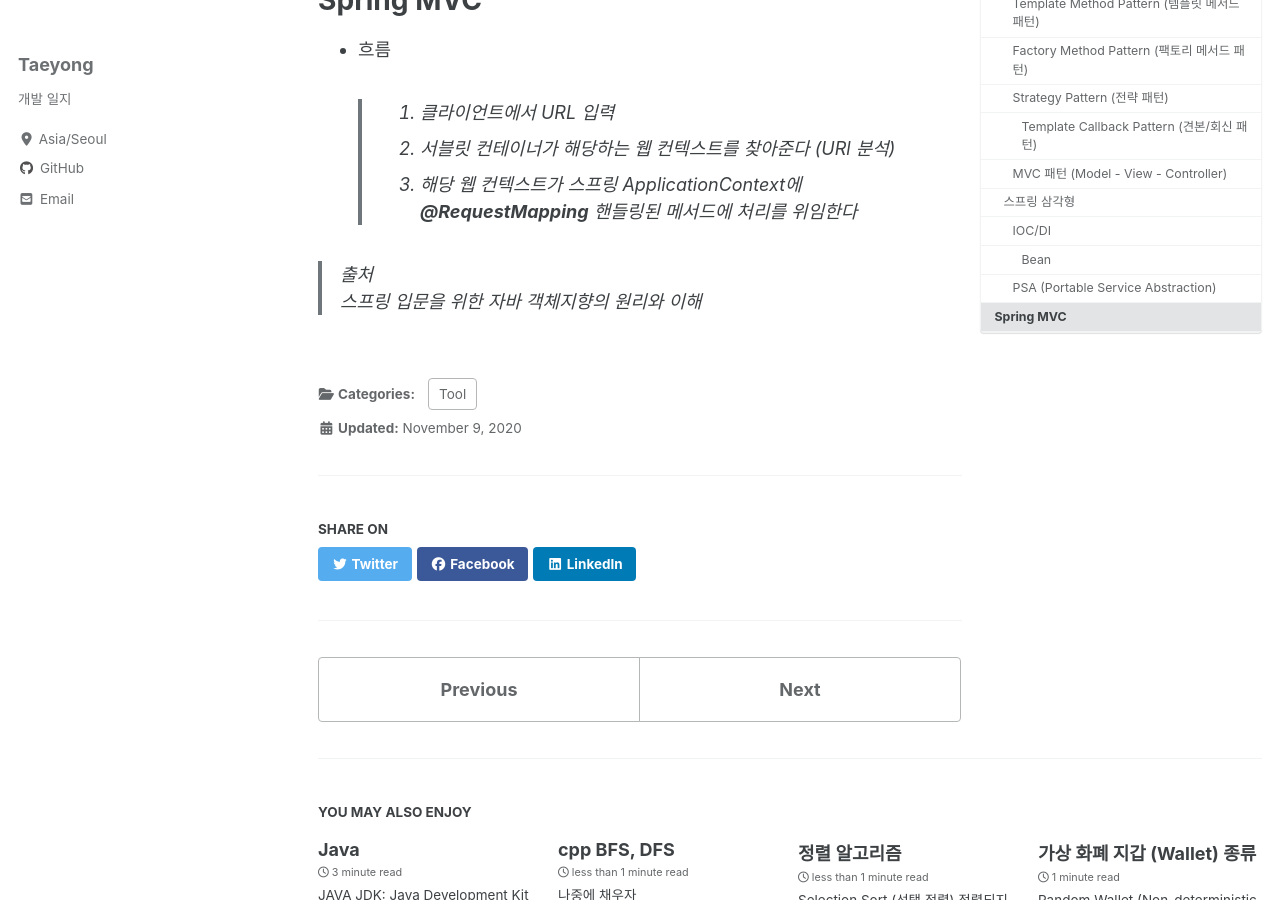
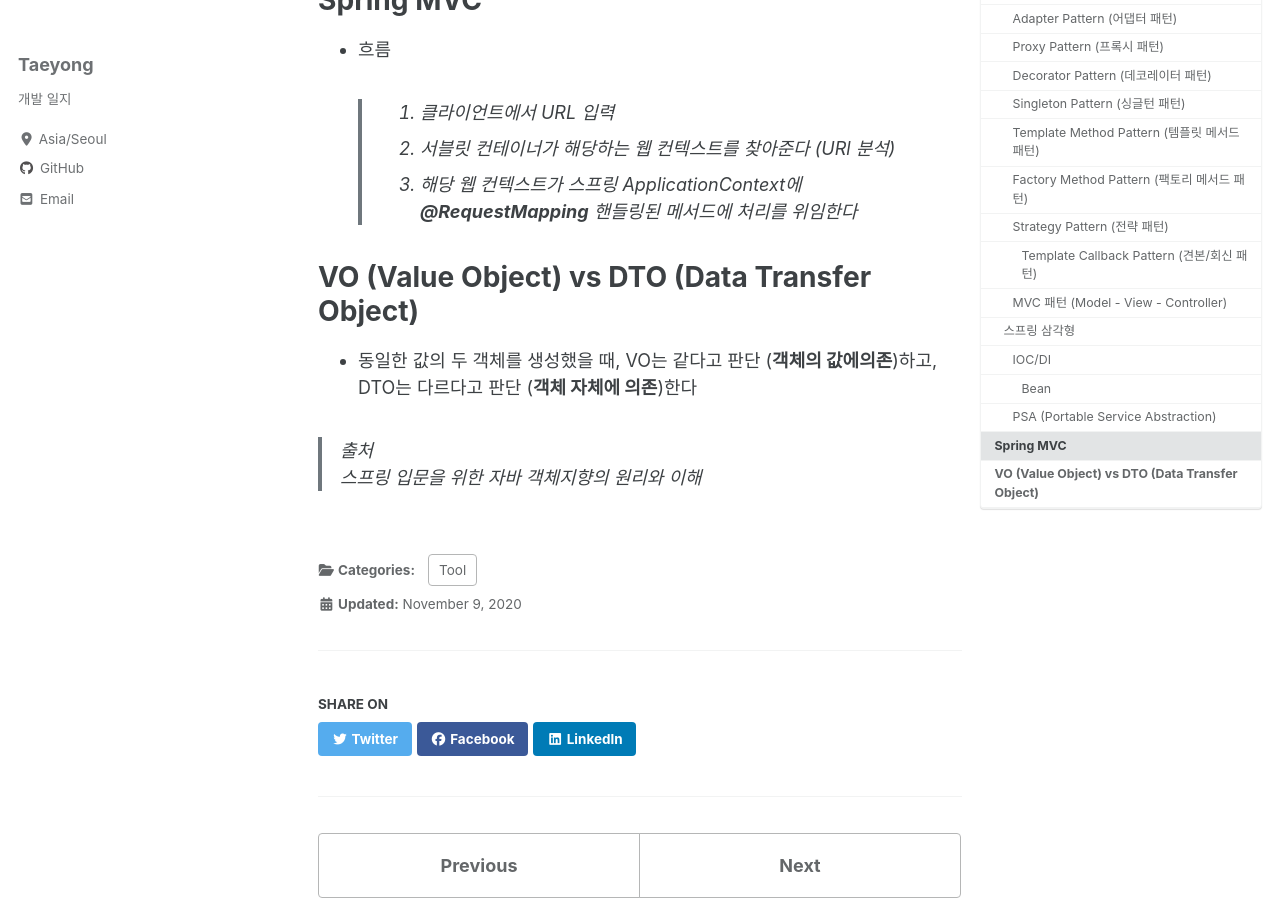
Before and after one commit to TaeYongHwang/TaeYongHwang.github.io, a Jekyll site: the page built from _posts/tool_related/2020-11-09-spring.md, in a window 1280 px wide and 900 px high, scrolled down 4093 px. Built offline with Jekyll 4.4.1, drawn with Linux system fonts in a browser that asks for light colours; cached includes are drawn as plain includes; nearby versions of some CDN libraries; some of the changed text lies outside the part shown.

Commit message:
VO vs DTO

```diff
--- a/_posts/tool_related/2020-11-09-spring.md
+++ b/_posts/tool_related/2020-11-09-spring.md
@@ -143,6 +143,9 @@ public class MyAspect {
 
 
 
+# VO (Value Object) vs DTO (Data Transfer Object)
+- 동일한 값의 두 객체를 생성했을 때, VO는 같다고 판단 (__객체의 값에의존__)하고, DTO는 다르다고 판단 (__객체 자체에 의존__)한다
+
 
 
 
```
